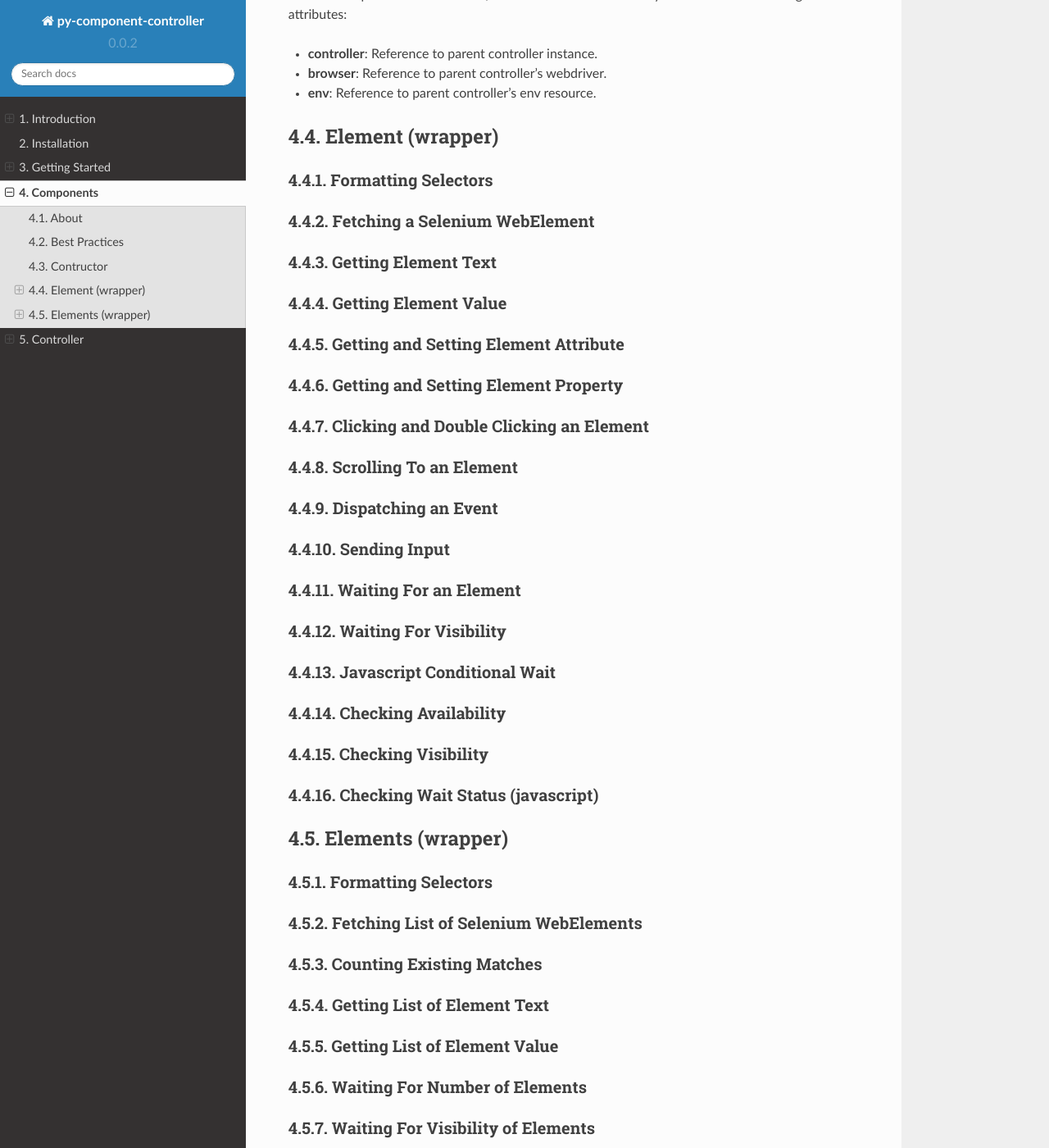
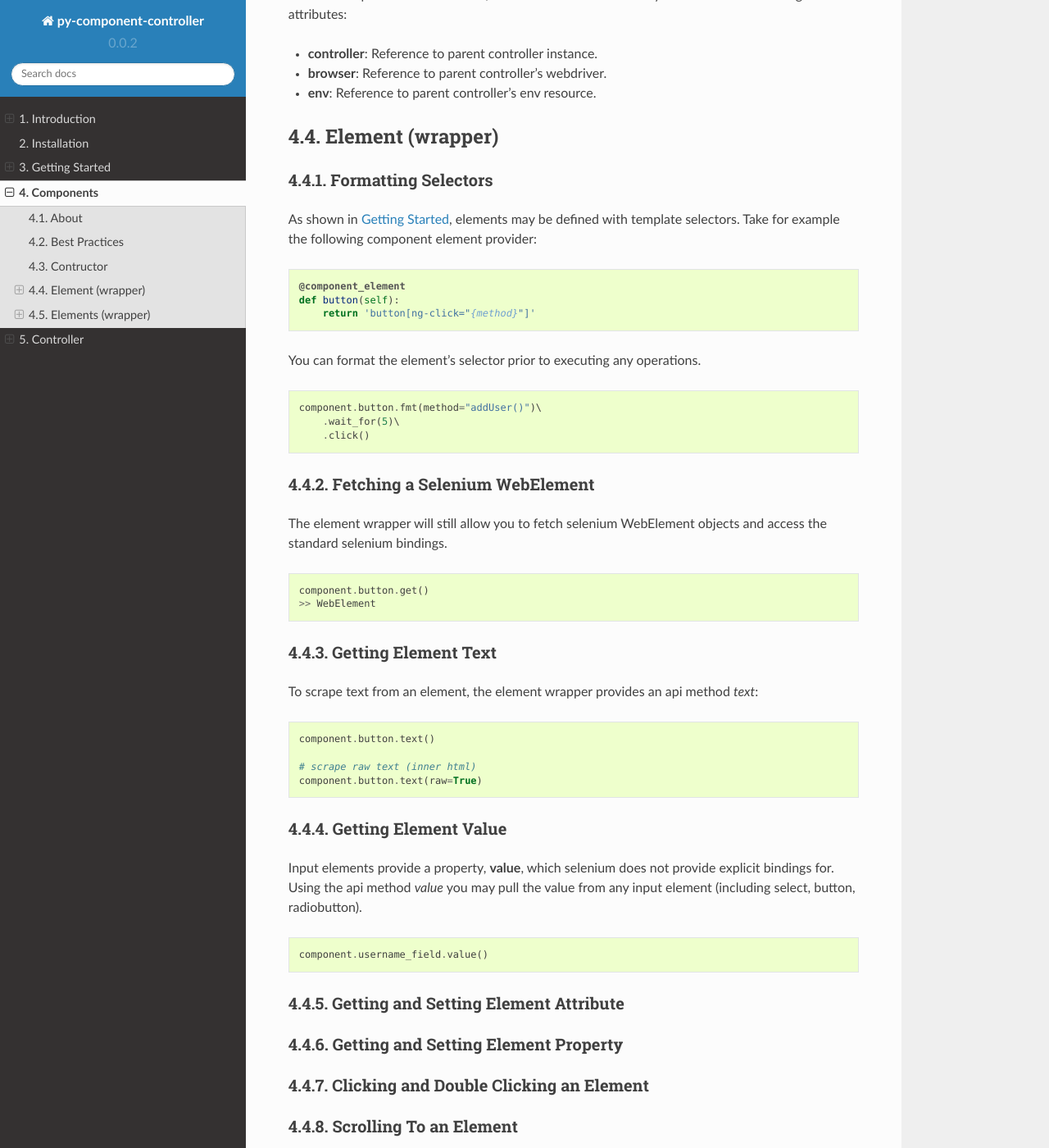
Before and after one commit to neetjn/py-component-controller, a Sphinx documentation site: the page built from docs/source/component.rst, in a window 1280 px wide and 1400 px high, scrolled down 634 px. Shown: the whole window at 82% size. Built offline with Sphinx 7.4.7 and the Read the Docs theme 2.0.0, drawn with Linux system fonts in a browser that asks for light colours.

Commit message:
initial component api doc updates

```diff
--- a/docs/source/component.rst
+++ b/docs/source/component.rst
@@ -33,17 +33,59 @@ Element (wrapper)
 Formatting Selectors
 --------------------
 
+As shown in `Getting Started <http://py-component-controller.readthedocs.io/en/latest/getting_started.html>`_, elements may be defined with template selectors.
+Take for example the following component element provider:
+
+.. code-block:: python
+
+    @component_element
+    def button(self):
+        return 'button[ng-click="{method}"]'
+
+You can format the element's selector prior to executing any operations.
+
+.. code-block:: python
+
+    component.button.fmt(method="addUser()")\
+        .wait_for(5)\
+        .click()
+
 Fetching a Selenium WebElement
 ------------------------------
+
+The element wrapper will still allow you to fetch selenium WebElement objects and access the standard selenium bindings.
+
+.. code-block:: python
+
+    component.button.get()
+    >> WebElement
 
 Getting Element Text
 --------------------
 
+To scrape text from an element, the element wrapper provides an api method *text*:
+
+.. code-block:: python
+
+    component.button.text()
+
+    # scrape raw text (inner html)
+    component.button.text(raw=True)
+
 Getting Element Value
 ---------------------
 
+Input elements provide a property, **value**, which selenium does not provide explicit bindings for.
+Using the api method *value* you may pull the value from any input element (including select, button, radiobutton).
+
+.. code-block:: python
+
+    component.username_field.value()
+
 Getting and Setting Element Attribute
 -------------------------------------
+
+
 
 Getting and Setting Element Property
 ------------------------------------
```
